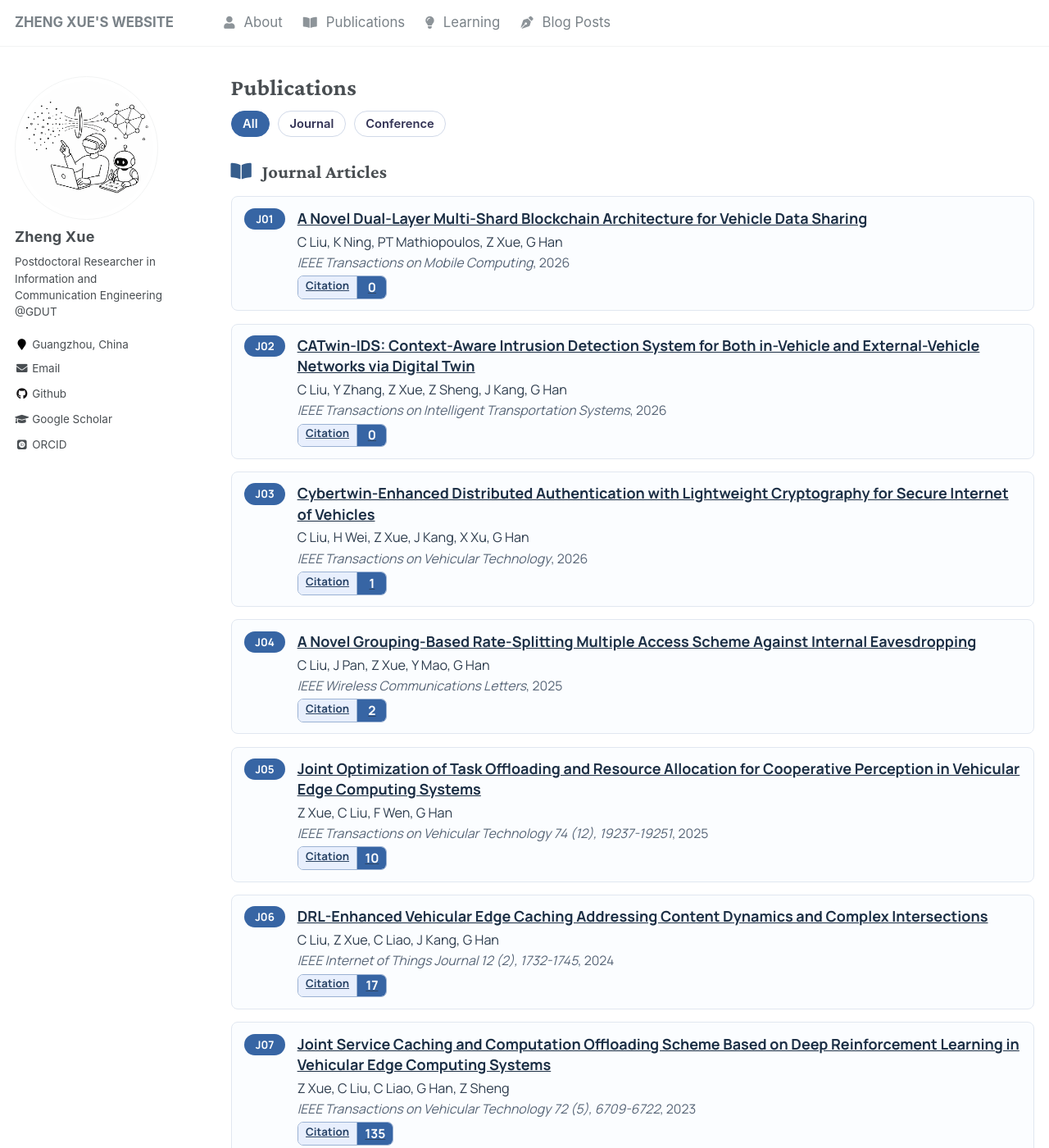
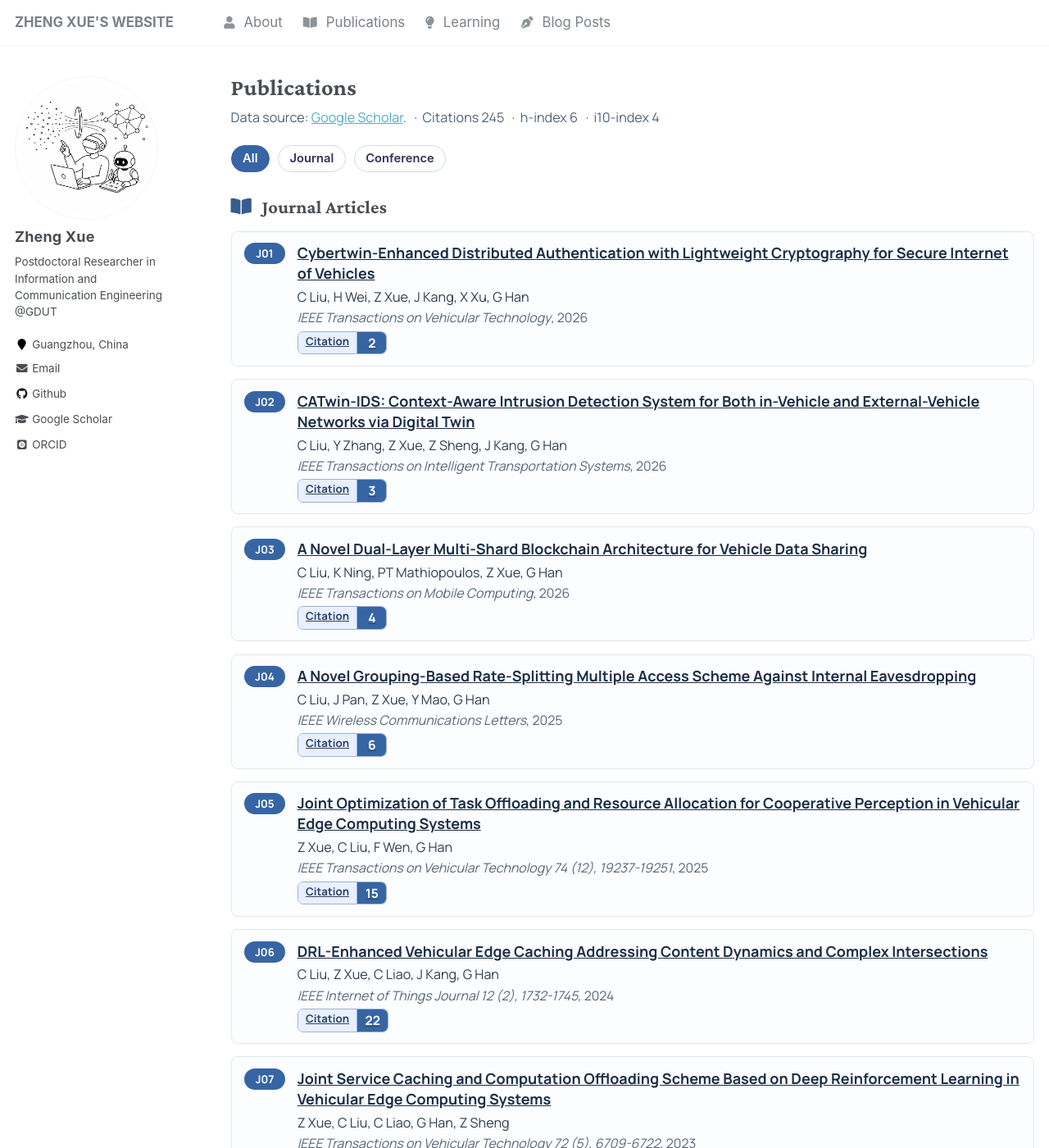
Before and after one commit to Xuezhenggdut/Xuezhenggdut.github.io, a Jekyll site: the page built from _pages/publications.md, in a window 1280 px wide and 1400 px high. Shown: the whole window at 82% size. Built offline with Jekyll 4.4.1, drawn with Linux system fonts in a browser that asks for light colours; some web fonts are replaced; some of the changed lines change nothing that is shown; some of the changed text lies outside the part shown.

Commit message:
chore: refresh Google Scholar citation data

```diff
--- a/_data/publications.yml
+++ b/_data/publications.yml
@@ -1,7 +1,7 @@
-updated_at: "2026-07-08"
+updated_at: "2026-10-13"
 profile:
-  citations: 211
-  h_index: 5
+  citations: 245
+  h_index: 6
   i10_index: 4
 items:
   - type: "journal"
@@ -9,7 +9,7 @@
     authors: "Z Xue, C Liu, C Liao, G Han, Z Sheng"
     venue: "IEEE Transactions on Vehicular Technology 72 (5), 6709-6722"
     year: 2023
-    cited_by: 135
+    cited_by: 147
     scholar_url: "https://scholar.google.com/citations?view_op=view_citation&hl=zh-CN&user=QMijGnwAAAAJ&citation_for_view=QMijGnwAAAAJ:u5HHmVD_uO8C"
     paper_url: "https://ieeexplore.ieee.org/abstract/document/10007043/"
   - type: "journal"
@@ -17,7 +17,7 @@
     authors: "Z Xue, Y Liu, G Han, F Ayaz, Z Sheng, Y Wang"
     venue: "IEEE Internet of Things Journal 9 (3), 1696-1711"
     year: 2021
-    cited_by: 32
+    cited_by: 31
     scholar_url: "https://scholar.google.com/citations?view_op=view_citation&hl=zh-CN&user=QMijGnwAAAAJ&citation_for_view=QMijGnwAAAAJ:d1gkVwhDpl0C"
     paper_url: "https://ieeexplore.ieee.org/abstract/document/9454455/"
   - type: "journal"
@@ -25,7 +25,7 @@
     authors: "C Liu, Z Xue, C Liao, J Kang, G Han"
     venue: "IEEE Internet of Things Journal 12 (2), 1732-1745"
     year: 2024
-    cited_by: 17
+    cited_by: 22
     scholar_url: "https://scholar.google.com/citations?view_op=view_citation&hl=zh-CN&user=QMijGnwAAAAJ&citation_for_view=QMijGnwAAAAJ:UeHWp8X0CEIC"
     paper_url: "https://ieeexplore.ieee.org/abstract/document/10681467/"
   - type: "journal"
@@ -33,7 +33,7 @@
     authors: "Z Xue, C Liu, F Wen, G Han"
     venue: "IEEE Transactions on Vehicular Technology 74 (12), 19237-19251"
     year: 2025
-    cited_by: 10
+    cited_by: 15
     scholar_url: "https://scholar.google.com/citations?view_op=view_citation&hl=zh-CN&user=QMijGnwAAAAJ&citation_for_view=QMijGnwAAAAJ:Tyk-4Ss8FVUC"
     paper_url: "https://ieeexplore.ieee.org/abstract/document/11073083/"
   - type: "journal"
@@ -41,9 +41,33 @@
     authors: "Y Liu, G Han, Y Wang, Z Xue, J Chen, C Liu"
     venue: "IEEE Sensors Journal 22 (23), 23539-23551"
     year: 2022
-    cited_by: 6
+    cited_by: 7
     scholar_url: "https://scholar.google.com/citations?view_op=view_citation&hl=zh-CN&user=QMijGnwAAAAJ&citation_for_view=QMijGnwAAAAJ:u-x6o8ySG0sC"
     paper_url: "https://ieeexplore.ieee.org/abstract/document/9925135/"
+  - type: "journal"
+    title: "A Novel Grouping-Based Rate-Splitting Multiple Access Scheme Against Internal Eavesdropping"
+    authors: "C Liu, J Pan, Z Xue, Y Mao, G Han"
+    venue: "IEEE Wireless Communications Letters"
+    year: 2025
+    cited_by: 6
+    scholar_url: "https://scholar.google.com/citations?view_op=view_citation&hl=zh-CN&user=QMijGnwAAAAJ&citation_for_view=QMijGnwAAAAJ:W7OEmFMy1HYC"
+    paper_url: "https://ieeexplore.ieee.org/abstract/document/11184798/"
+  - type: "journal"
+    title: "A Novel Dual-Layer Multi-Shard Blockchain Architecture for Vehicle Data Sharing"
+    authors: "C Liu, K Ning, PT Mathiopoulos, Z Xue, G Han"
+    venue: "IEEE Transactions on Mobile Computing"
+    year: 2026
+    cited_by: 4
+    scholar_url: "https://scholar.google.com/citations?view_op=view_citation&hl=zh-CN&user=QMijGnwAAAAJ&citation_for_view=QMijGnwAAAAJ:_FxGoFyzp5QC"
+    paper_url: "https://scholar.google.com/citations?view_op=view_citation&hl=zh-CN&user=QMijGnwAAAAJ&citation_for_view=QMijGnwAAAAJ:_FxGoFyzp5QC"
+  - type: "journal"
+    title: "CATwin-IDS: Context-Aware Intrusion Detection System for Both in-Vehicle and External-Vehicle Networks via Digital Twin"
+    authors: "C Liu, Y Zhang, Z Xue, Z Sheng, J Kang, G Han"
+    venue: "IEEE Transactions on Intelligent Transportation Systems"
+    year: 2026
+    cited_by: 3
+    scholar_url: "https://scholar.google.com/citations?view_op=view_citation&hl=zh-CN&user=QMijGnwAAAAJ&citation_for_view=QMijGnwAAAAJ:ufrVoPGSRksC"
+    paper_url: "https://ieeexplore.ieee.org/abstract/document/11424308/"
   - type: "conference"
     title: "CDiB-IDS: Contextual DistilBERT-Based Intrusion Detection System for IoV"
     authors: "Y Zhang, C Liu, Z Xue, J Pan, C Lane, G Han, Y Zeng"
@@ -61,19 +85,11 @@
     scholar_url: "https://scholar.google.com/citations?view_op=view_citation&hl=zh-CN&user=QMijGnwAAAAJ&citation_for_view=QMijGnwAAAAJ:9yKSN-GCB0IC"
     paper_url: "https://ieeexplore.ieee.org/abstract/document/9931202/"
   - type: "journal"
-    title: "A Novel Grouping-Based Rate-Splitting Multiple Access Scheme Against Internal Eavesdropping"
-    authors: "C Liu, J Pan, Z Xue, Y Mao, G Han"
-    venue: "IEEE Wireless Communications Letters"
-    year: 2025
-    cited_by: 2
-    scholar_url: "https://scholar.google.com/citations?view_op=view_citation&hl=zh-CN&user=QMijGnwAAAAJ&citation_for_view=QMijGnwAAAAJ:W7OEmFMy1HYC"
-    paper_url: "https://ieeexplore.ieee.org/abstract/document/11184798/"
-  - type: "journal"
     title: "Cybertwin-Enhanced Distributed Authentication with Lightweight Cryptography for Secure Internet of Vehicles"
     authors: "C Liu, H Wei, Z Xue, J Kang, X Xu, G Han"
     venue: "IEEE Transactions on Vehicular Technology"
     year: 2026
-    cited_by: 1
+    cited_by: 2
     scholar_url: "https://scholar.google.com/citations?view_op=view_citation&hl=zh-CN&user=QMijGnwAAAAJ&citation_for_view=QMijGnwAAAAJ:YsMSGLbcyi4C"
     paper_url: "https://ieeexplore.ieee.org/abstract/document/11355873/"
   - type: "conference"
@@ -100,22 +116,14 @@
     cited_by: 0
     scholar_url: "https://scholar.google.com/citations?view_op=view_citation&hl=zh-CN&user=QMijGnwAAAAJ&citation_for_view=QMijGnwAAAAJ:LkGwnXOMwfcC"
     paper_url: "https://scholar.google.com/citations?view_op=view_citation&hl=zh-CN&user=QMijGnwAAAAJ&citation_for_view=QMijGnwAAAAJ:LkGwnXOMwfcC"
-  - type: "journal"
-    title: "CATwin-IDS: Context-Aware Intrusion Detection System for Both in-Vehicle and External-Vehicle Networks via Digital Twin"
-    authors: "C Liu, Y Zhang, Z Xue, Z Sheng, J Kang, G Han"
-    venue: "IEEE Transactions on Intelligent Transportation Systems"
+  - type: "conference"
+    title: "TA-Offline Integrated Cross-Domain Authentication for Low-Altitude IoV"
+    authors: "Z Yuan, C Liu, Z Xue, P Han, L Xu, G Han"
+    venue: "2026 IEEE/CIC International Conference on Communications in China (ICCC), 950-955"
     year: 2026
     cited_by: 0
-    scholar_url: "https://scholar.google.com/citations?view_op=view_citation&hl=zh-CN&user=QMijGnwAAAAJ&citation_for_view=QMijGnwAAAAJ:ufrVoPGSRksC"
-    paper_url: "https://ieeexplore.ieee.org/abstract/document/11424308/"
-  - type: "journal"
-    title: "A Novel Dual-Layer Multi-Shard Blockchain Architecture for Vehicle Data Sharing"
-    authors: "C Liu, K Ning, PT Mathiopoulos, Z Xue, G Han"
-    venue: "IEEE Transactions on Mobile Computing"
-    year: 2026
-    cited_by: 0
-    scholar_url: "https://scholar.google.com/citations?view_op=view_citation&hl=zh-CN&user=QMijGnwAAAAJ&citation_for_view=QMijGnwAAAAJ:_FxGoFyzp5QC"
-    paper_url: "https://scholar.google.com/citations?view_op=view_citation&hl=zh-CN&user=QMijGnwAAAAJ&citation_for_view=QMijGnwAAAAJ:_FxGoFyzp5QC"
+    scholar_url: "https://scholar.google.com/citations?view_op=view_citation&hl=zh-CN&user=QMijGnwAAAAJ&citation_for_view=QMijGnwAAAAJ:roLk4NBRz8UC"
+    paper_url: "https://ieeexplore.ieee.org/abstract/document/11680225/"
   - type: "conference"
     title: "A Dynamic Group Management and Authentication Scheme for Internet of Vehicles Using Chinese Remainder Theorem"
     authors: "G Chen, C Liu, Z Xue, L Li, L Liu, G Han"
--- a/_pages/publications.md
+++ b/_pages/publications.md
@@ -4,6 +4,7 @@
 permalink: /publications/
 author_profile: true
 ---
+{% assign author = site.data.authors[page.author] | default: site.author %}
 {% assign pubs = site.data.publications.items %}
 {% assign journal_pubs = pubs | where: "type", "journal" | sort: "year" | reverse %}
 {% assign conference_pubs = pubs | where: "type", "conference" | sort: "year" | reverse %}
```
